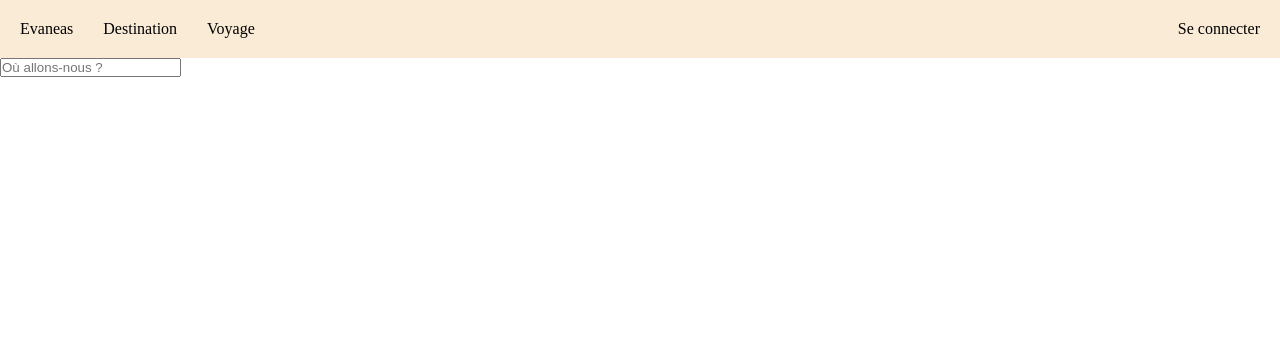
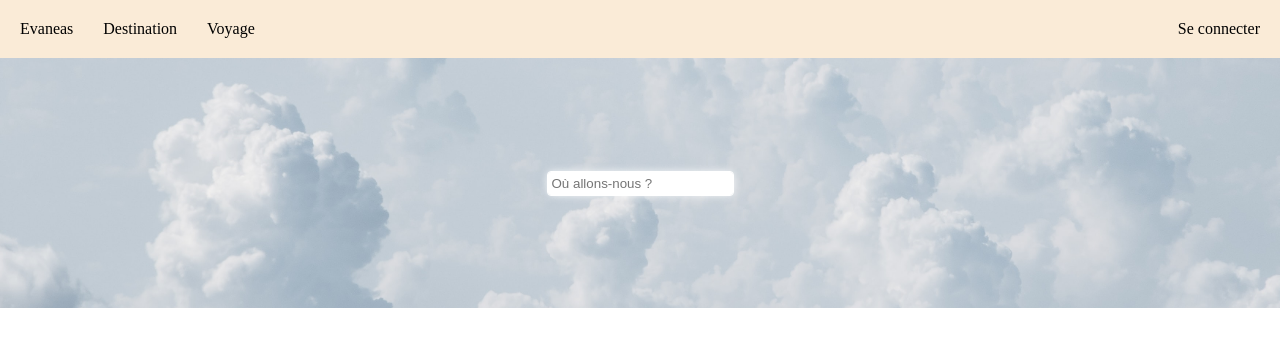
Before and after one commit to beuleubeuleu/Evaneas, a plain HTML site: page src/index.html in a window 1280 px wide. Drawn offline with Linux system fonts and the light colour scheme.

Commit message:
add recherche css link

```diff
--- a/src/index.html
+++ b/src/index.html
@@ -8,6 +8,7 @@
 		<meta http-equiv="X-UA-Compatible" content="ie=edge" />
 		<link rel="stylesheet" href="styles/main.css" />
 		<link rel="stylesheet" href="./styles/header.css" />
+		<link rel="stylesheet" href="styles/recherche.css">
 		<title>Evaneas</title>
 	</head>
 	<body>
```
Also changed, not shown: images/nuages-evaneas.jpeg (added).
